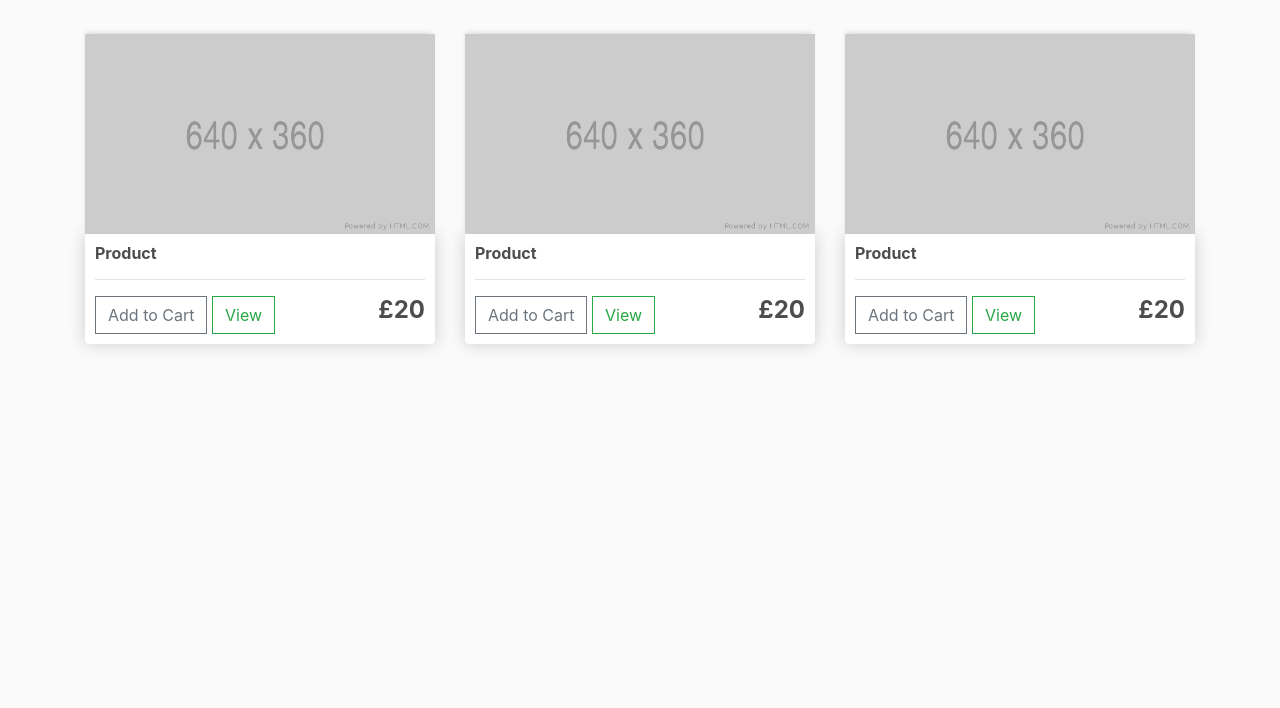
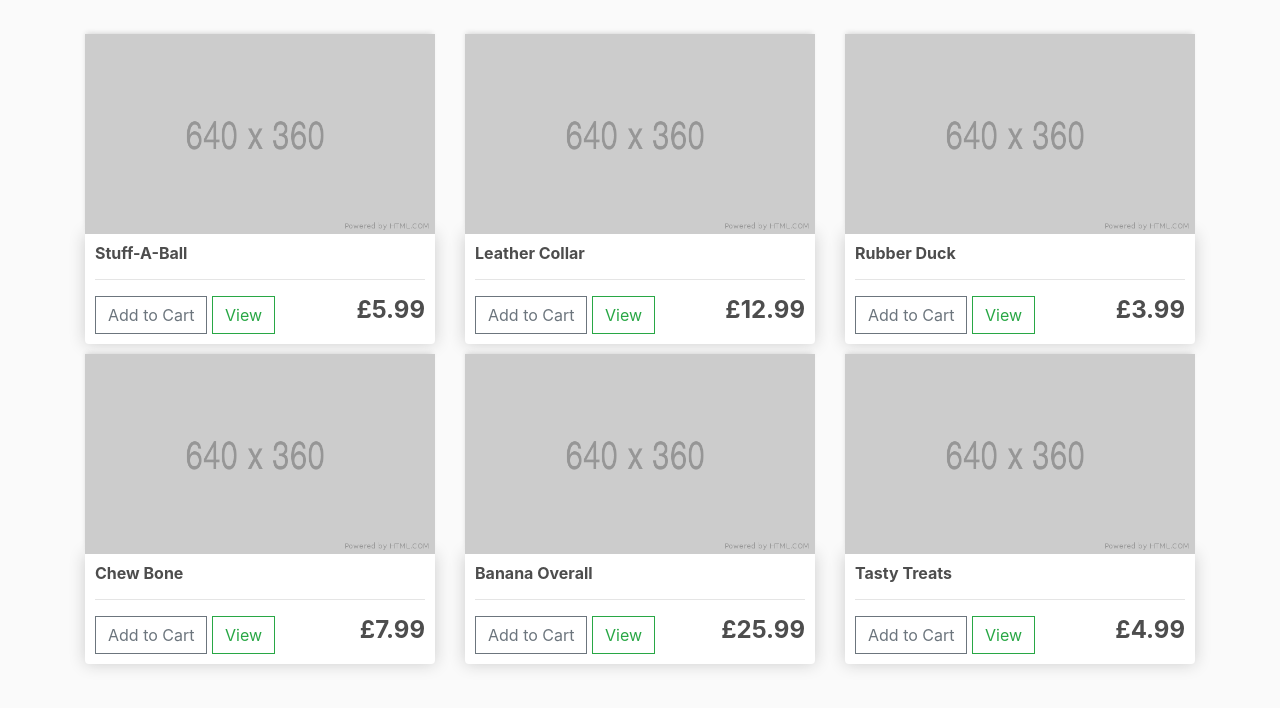
Before and after one commit to vandaadams/ecommerce, a Django app: page / in a window 1280 px wide. Shown: the part 57-765 px from the top of the page. Run offline with Django 3.2, Linux system fonts and the light colour scheme; data comes from the database, SQL or seed files in the repository; some libraries are stand-ins or nearby versions.

Commit message:
added products to view

```diff
--- a/store/templates/store/store.html
+++ b/store/templates/store/store.html
@@ -2,41 +2,19 @@
 {% load static %}
 {% block content %}
   <div class="row">
+    {% for product in products %}
     <div class="col-lg-4">
     	<img class="thumbnail" src="{% static 'images/placeholder.png' %}">
     	<div class="box-element product">
-    		<h6><strong>Product</strong></h6>
+    		<h6><strong>{{product.name}}</strong></h6>
     		<hr>
 
     		<button  class="btn btn-outline-secondary add-btn">Add to Cart</button>
     		<a class="btn btn-outline-success" href="#">View</a>
-    		<h4 style="display: inline-block; float: right"><strong>£20</strong></h4>
+    		<h4 style="display: inline-block; float: right"><strong>£{{product.price|floatformat:2}}</strong></h4>
 
     	</div>
     </div>
-    <div class="col-lg-4">
-    	<img class="thumbnail" src="{% static 'images/placeholder.png' %}">
-    	<div class="box-element product">
-    		<h6><strong>Product</strong></h6>
-    		<hr>
-
-    		<button  class="btn btn-outline-secondary add-btn">Add to Cart</button>
-    		<a class="btn btn-outline-success" href="#">View</a>
-    		<h4 style="display: inline-block; float: right"><strong>£20</strong></h4>
-
-    	</div>
-    </div>
-    <div class="col-lg-4">
-    	<img class="thumbnail" src="{% static 'images/placeholder.png' %}">
-    	<div class="box-element product">
-    		<h6><strong>Product</strong></h6>
-    		<hr>
-
-    		<button  class="btn btn-outline-secondary add-btn">Add to Cart</button>
-    		<a class="btn btn-outline-success" href="#">View</a>
-    		<h4 style="display: inline-block; float: right"><strong>£20</strong></h4>
-
-    	</div>
-    </div>
+    {% endfor %}
   </div>
 {% endblock content %}
--- a/store/views.py
+++ b/store/views.py
@@ -1,10 +1,11 @@
 from django.shortcuts import render
-
+from .models import *
 # Create your views here.
 
 def store(request):
-     context = {}
-     return render(request, 'store/store.html', context)
+    products = Product.objects.all()
+    context = {'products':products}
+    return render(request, 'store/store.html', context)
 
 def cart(request):
      context = {}
```
Also changed, not shown: static/images/ball.jpeg (deleted), static/images/collar.jpeg (deleted), static/images/duck.jpeg (deleted), static/images/kong.jpeg (deleted), static/images/overall.jpeg (deleted), static/images/treat.jpeg (deleted), 1 other file.
